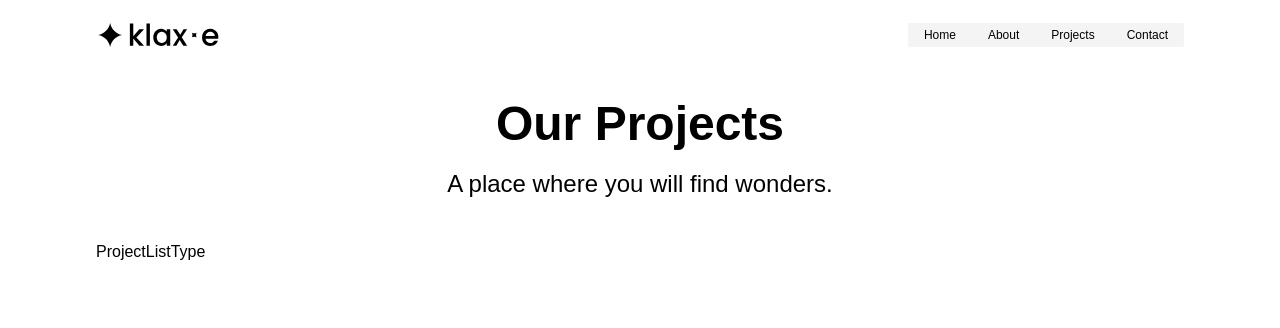
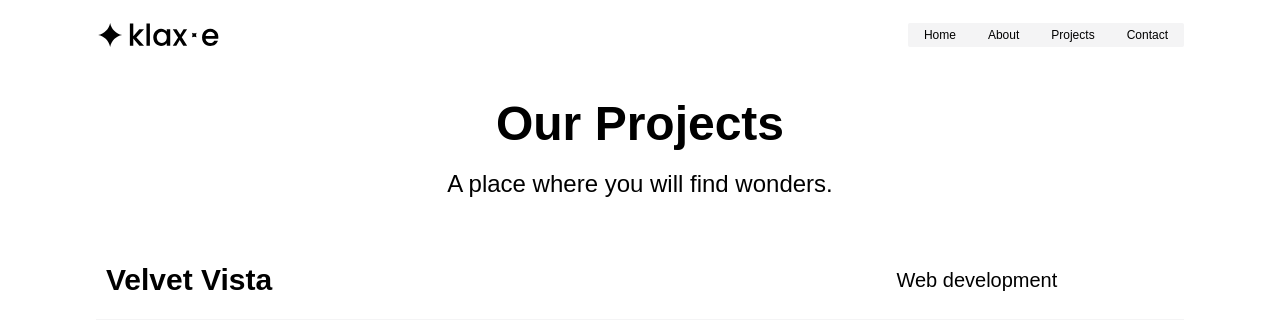
Before and after one commit to Kanna116/klaxe, a Next.js app: page /projects in a window 1280 px wide. Shown: the top 328 px of the page. Built offline with nearby package versions, Linux system fonts and the light colour scheme; a web font is replaced by a local one.

Commit message:
list type component completed

```diff
--- a/pages/projects/components/projectlisttype.js
+++ b/pages/projects/components/projectlisttype.js
@@ -1,9 +1,21 @@
+import Link from 'next/link'
 import React from 'react'
+import { FiArrowUpRight } from 'react-icons/fi'
 
-const ProjectListType = () => {
-  return (
-    <div>ProjectListType</div>
-  )
+const ProjectListType = ({ title, desc, liveLink, codeLink, heroImage, details, problemSolved, demoVideo, collection, url }) => {
+    return (
+        <div className='w-full h-fit min-h-[80px] p-[10px] flex items-center justify-between gap-10 border-b-[1px] border-zinc-100'>
+            <div className='w-full h-full flex items-center justify-between gap-8'>
+                <h1 className='w-full text-3xl font-semibold capitalize'>{title}</h1>
+                <h3 className='shrink-0 text-xl font-thin'>{details[0].information[0]}</h3>
+            </div>
+            <Link href={`/projects/${url}`}>
+                <button className='mix-blend-difference rounded-special font-semibold text-lg flex items-center gap-3'>
+                    View <span className='text-2xl'><FiArrowUpRight /></span>
+                </button>
+            </Link>
+        </div>
+    )
 }
 
 export default ProjectListType
--- a/pages/projects/index.js
+++ b/pages/projects/index.js
@@ -1,10 +1,17 @@
-import React from 'react'
+import React, { useEffect, useState } from 'react'
 import Navbar from '../components/navbar'
 import Connect from './components/connect'
 import Footer from '../components/footer'
 import ProjectListType from './components/projectlisttype'
+import projectdata from './projectdata'
 
 const index = () => {
+
+
+    const [data, setData] = useState(projectdata);
+
+    const projects = data
+
     return (
         <div className='px-[24px] md:px-[64px] lg:px-[96px] min-h-screen w-full'>
             <Navbar />
@@ -13,7 +20,9 @@ const index = () => {
                 <p className='text-2xl'>A place where you will find wonders.</p>
             </div>
 
-            <ProjectListType />
+            {
+                projects.map((project) => <ProjectListType key={project.id} {...project} />)
+            }
 
 
             {/* <Connect />
```
